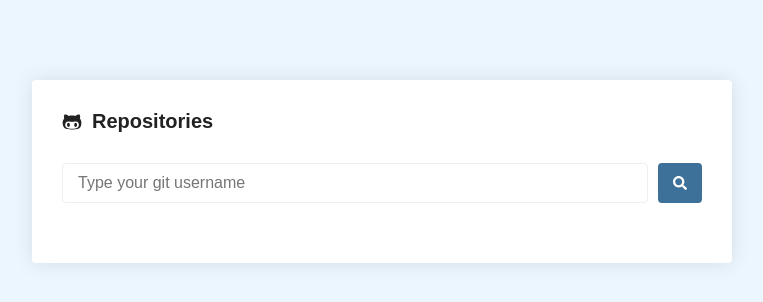
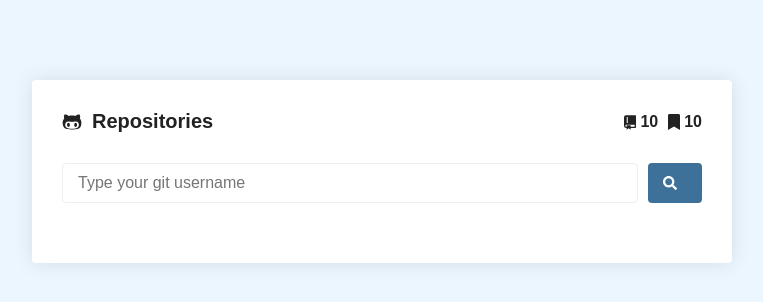
Before and after one commit to mardsonferreira/hc_react_challenge, a React (Create React App) app: page / in a window 1280 px wide. Shown: the top 302 px of the page, without its empty margins (258-1021 px from the left). Built offline with nearby package versions, Linux system fonts and the light colour scheme.

Commit message:
Creating header component

```diff
--- /dev/null
+++ b/src/components/Header/index.tsx
@@ -0,0 +1,24 @@
+import React from 'react';
+import { FaGithubAlt, FaBookmark } from 'react-icons/fa';
+import { RiGitRepositoryFill } from 'react-icons/ri';
+
+import { Container, Info } from './styles';
+
+export default function Header() {
+  return (
+    <Container>
+      <h1>
+        <FaGithubAlt />
+        Repositories
+      </h1>
+
+      <Info>
+        <RiGitRepositoryFill />
+        <span>10</span>
+
+        <FaBookmark />
+        <span>10</span>
+      </Info>
+    </Container>
+  );
+}
--- /dev/null
+++ b/src/components/Header/styles.tsx
@@ -0,0 +1,22 @@
+import styled from 'styled-components';
+
+export const Container = styled.div`
+  display: flex;
+  align-items: center;
+  justify-content: space-between;
+`;
+
+export const Info = styled.div`
+  display: flex;
+  align-items: center;
+  font-size: 16px;
+  font-weight: bold;
+
+  span:first-of-type {
+    margin-right: 8px;
+  }
+
+  svg {
+    margin-right: 2px;
+  }
+`;
--- a/src/pages/Main/index.tsx
+++ b/src/pages/Main/index.tsx
@@ -1,15 +1,7 @@
 import React, { useEffect, useState } from 'react';
-import {
-  FaGithubAlt,
-  FaSearch,
-  FaSpinner,
-  FaRegBookmark,
-  FaBookmark,
-} from 'react-icons/fa';
+import { FaSearch, FaSpinner, FaRegBookmark, FaBookmark } from 'react-icons/fa';
 import { GoRepoForked, GoStar } from 'react-icons/go';
 
-import api from '../../services/api';
-import Container from '../../components/Container';
 import {
   Form,
   SubmitButton,
@@ -22,6 +14,10 @@ import {
   Button,
   Favorite,
 } from './styles';
+
+import api from '../../services/api';
+import Container from '../../components/Container';
+import Header from '../../components/Header';
 
 interface RepositoryProps {
   id: number;
@@ -94,10 +90,7 @@ export default function Main() {
 
   return (
     <Container>
-      <h1>
-        <FaGithubAlt />
-        Repositories
-      </h1>
+      <Header />
 
       <Form onSubmit={handleSubmit} error={error}>
         <input
```
